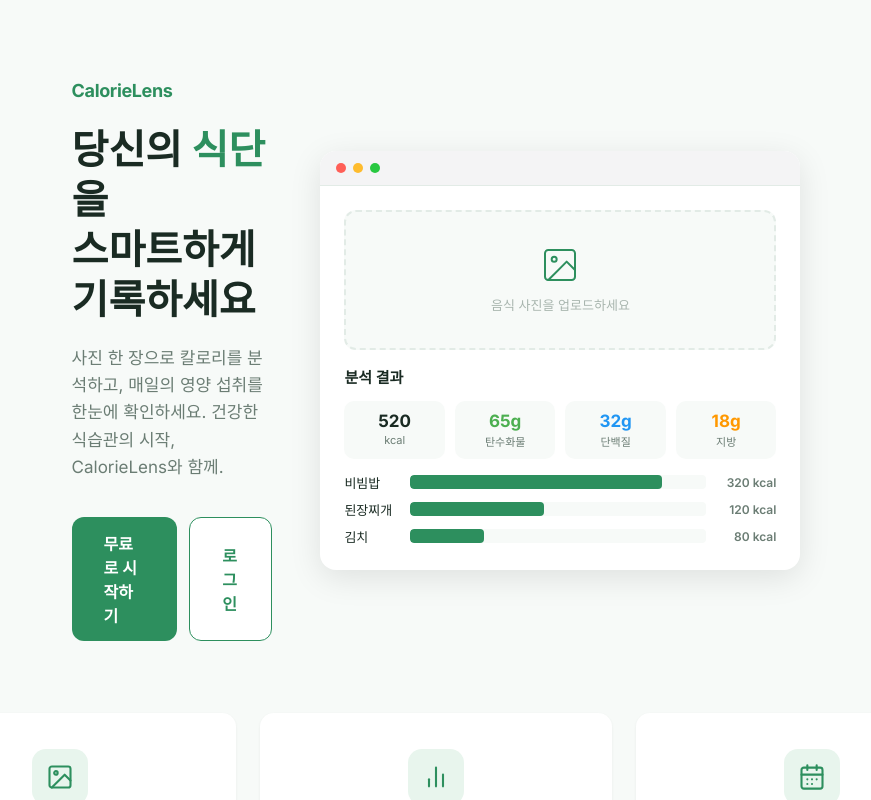
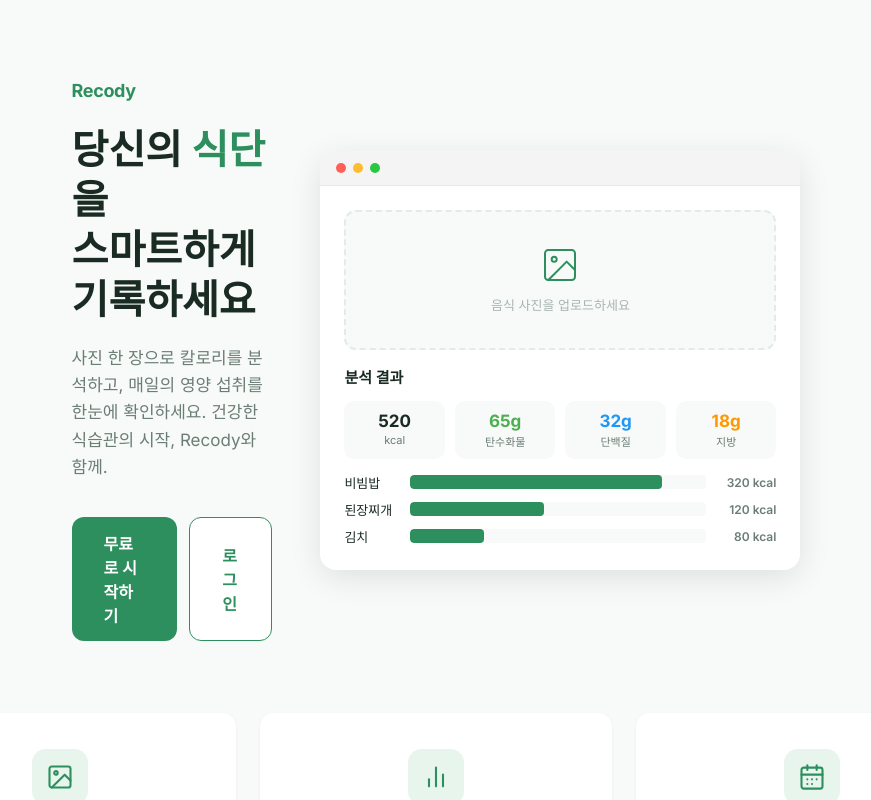
Before and after one commit to moon-akdong/Record-Body-Front, a Next.js app: page / in a window 1280 px wide. Shown: the whole page, without its empty margins (204-1075 px from the left). Built offline with nearby package versions, Linux system fonts and the light colour scheme; no server answers.

Commit message:
refactor: rename CalorieLens to Recody across all pages
Co-Authored-By: Claude Opus 4.6 <noreply@anthropic.com>

```diff
--- a/src/app/layout.tsx
+++ b/src/app/layout.tsx
@@ -16,7 +16,7 @@ const notoSansKR = Noto_Sans_KR({
 });
 
 export const metadata: Metadata = {
-  title: "CalorieLens",
+  title: "Recody",
   description: "음식 칼로리 추적 서비스",
 };
 
--- a/src/app/login/layout.tsx
+++ b/src/app/login/layout.tsx
@@ -1,7 +1,7 @@
 import type { Metadata } from "next";
 
 export const metadata: Metadata = {
-  title: "로그인 - CalorieLens",
+  title: "로그인 - Recody",
 };
 
 export default function LoginLayout({ children }: { children: React.ReactNode }) {
--- a/src/app/login/page.tsx
+++ b/src/app/login/page.tsx
@@ -37,7 +37,7 @@ export default function LoginPage() {
       <div className={styles.container}>
         <Card className={styles.card}>
           <div className={styles.header}>
-            <div className={styles.logo}>CalorieLens</div>
+            <div className={styles.logo}>Recody</div>
             <p className={styles.subtitle}>음식 칼로리를 쉽게 추적하세요</p>
           </div>
 
--- a/src/app/meals/[id]/layout.tsx
+++ b/src/app/meals/[id]/layout.tsx
@@ -1,7 +1,7 @@
 import type { Metadata } from "next";
 
 export const metadata: Metadata = {
-  title: "식사 상세 - CalorieLens",
+  title: "식사 상세 - Recody",
 };
 
 export default function MealDetailLayout({ children }: { children: React.ReactNode }) {
--- a/src/app/profile/layout.tsx
+++ b/src/app/profile/layout.tsx
@@ -1,7 +1,7 @@
 import type { Metadata } from "next";
 
 export const metadata: Metadata = {
-  title: "마이페이지 - CalorieLens",
+  title: "마이페이지 - Recody",
 };
 
 export default function ProfileLayout({ children }: { children: React.ReactNode }) {
--- a/src/app/records/layout.tsx
+++ b/src/app/records/layout.tsx
@@ -1,7 +1,7 @@
 import type { Metadata } from "next";
 
 export const metadata: Metadata = {
-  title: "기록 보기 - CalorieLens",
+  title: "기록 보기 - Recody",
 };
 
 export default function RecordsLayout({ children }: { children: React.ReactNode }) {
--- a/src/app/register/layout.tsx
+++ b/src/app/register/layout.tsx
@@ -1,7 +1,7 @@
 import type { Metadata } from "next";
 
 export const metadata: Metadata = {
-  title: "회원가입 - CalorieLens",
+  title: "회원가입 - Recody",
 };
 
 export default function RegisterLayout({ children }: { children: React.ReactNode }) {
--- a/src/app/register/page.tsx
+++ b/src/app/register/page.tsx
@@ -116,7 +116,7 @@ export default function RegisterPage() {
       <div className={styles.container}>
         <Card className={styles.card}>
           <div className={styles.header}>
-            <div className={styles.logo}>CalorieLens</div>
+            <div className={styles.logo}>Recody</div>
             <p className={styles.subtitle}>회원가입하고 칼로리를 추적하세요</p>
           </div>
 
--- a/src/components/landing/Landing.tsx
+++ b/src/components/landing/Landing.tsx
@@ -12,7 +12,7 @@ export default function Landing() {
       <section className={styles.hero}>
         {/* 좌: 텍스트 */}
         <div className={styles.heroText}>
-          <div className={styles.heroLogo}>CalorieLens</div>
+          <div className={styles.heroLogo}>Recody</div>
           <h1 className={styles.heroTitle}>
             당신의 <span className={styles.heroHighlight}>식단</span>을
             <br />
@@ -20,7 +20,7 @@ export default function Landing() {
           </h1>
           <p className={styles.heroDesc}>
             사진 한 장으로 칼로리를 분석하고, 매일의 영양 섭취를
-            한눈에 확인하세요. 건강한 식습관의 시작, CalorieLens와 함께.
+            한눈에 확인하세요. 건강한 식습관의 시작, Recody와 함께.
           </p>
           <div className={styles.heroBtns}>
             {user ? (
@@ -149,7 +149,7 @@ export default function Landing() {
       </section>
 
       <footer className={styles.footer}>
-        &copy; 2025 CalorieLens. All rights reserved.
+        &copy; 2025 Recody. All rights reserved.
       </footer>
     </div>
   );
--- a/src/components/layout/Navbar.tsx
+++ b/src/components/layout/Navbar.tsx
@@ -21,7 +21,7 @@ export default function Navbar() {
   return (
     <nav className={styles.navbar}>
       <Link href="/" className={styles.logo}>
-        CalorieLens
+        Recody
       </Link>
 
       <div className={styles.nav}>
```
